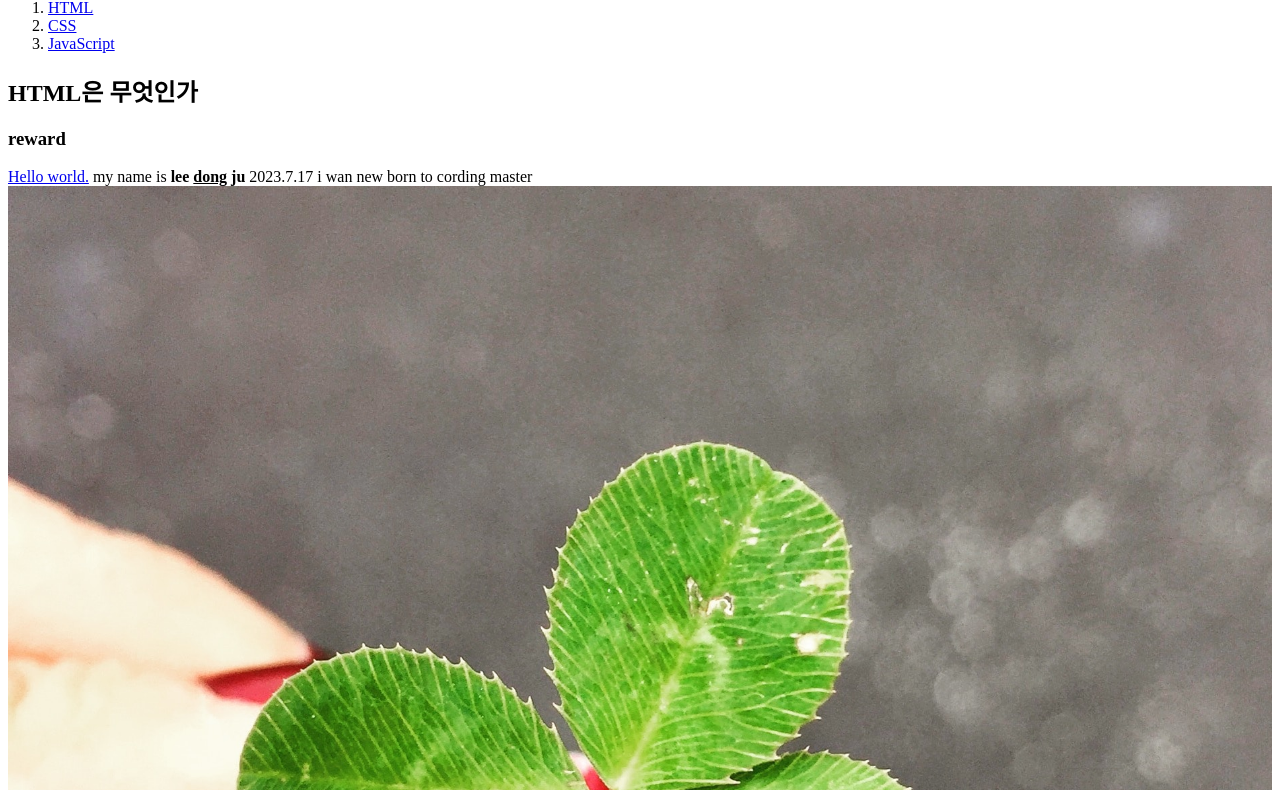
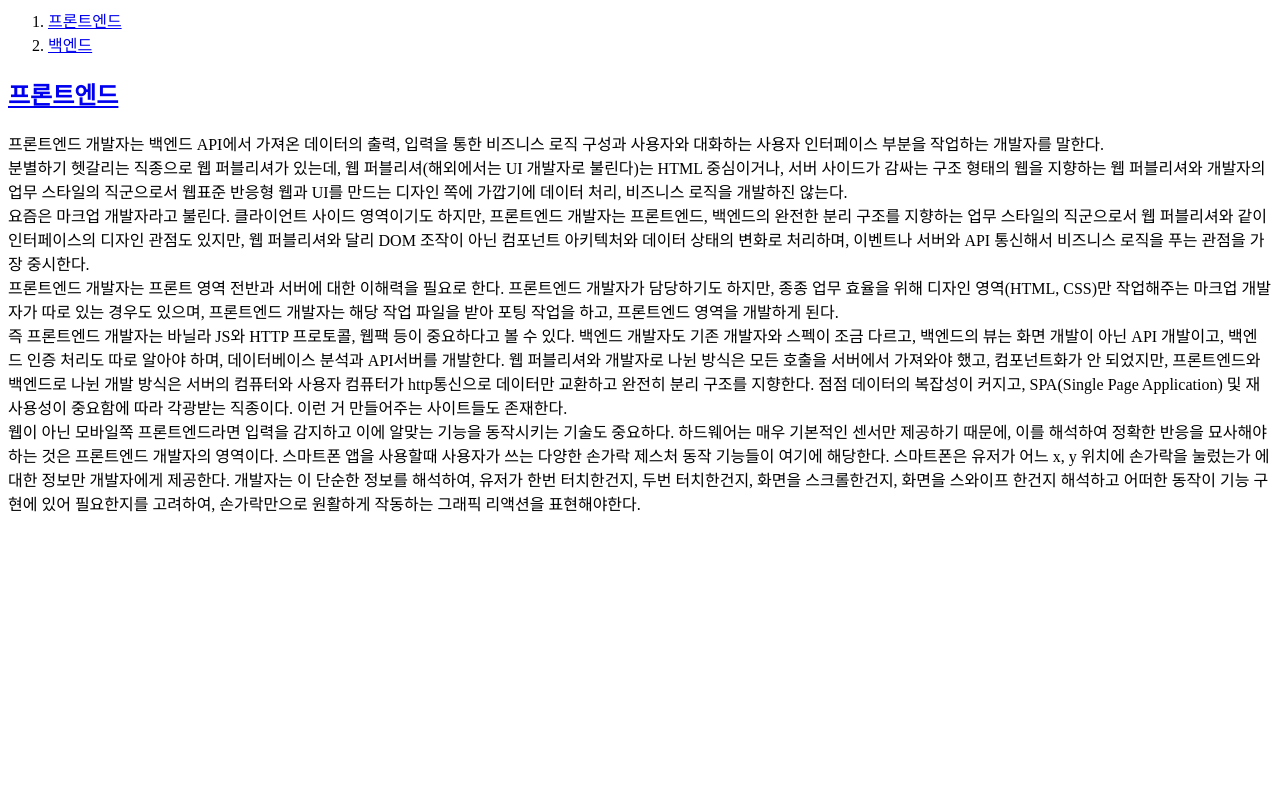
Before and after one commit to Serendipity0729/my-first-web-site, a plain HTML site: page 1.html in a window 1280 px wide. Shown: the part 81-871 px from the top of the page. After the commit the page ends 800 px from the top, so only its background shows below. Drawn offline with Linux system fonts and the light colour scheme.

Commit message:
웹사이트 만들기 복습

```diff
--- a/1.html
+++ b/1.html
@@ -1,24 +1,27 @@
 <!DOCTYPE html>
 <html>
 <head>
-<title>WEB1- html</title>
-<meta charset="utf-8"
-</head>
+<title>개발자는 무슨일을 하는가</title>
+<meta charset="UTF-8">
+ </head>
 
-<body>
-<h1><a href="index.html">WEB</a></h1>
+    <body>
+        <h1><a href="index.html">개발자의 종류</a></h1>
 
-<ol>
-    <li><a href="1.html">HTML</a></li>
-    <li><a href="2.html">CSS</a></li>
-    <li><a href="3.html">JavaScript</a></li>
-</ol>
-<h2>HTML은 무엇인가</h2>
-<h3>reward</h3>
+    <ol>
+        <li><a href="1.html">프론트엔드</a></li>
+        <li><a href="2.html">백엔드</a></li>
+    </ol>
+    <h2><a href="https://open-pro.dict.naver.com/_ivp/#/pfentry/f6b1c48674c44eecb491e14fbeb8ed90/9666e9f2e8e646d88970466698e9a116" target="_blank" title="사전적의미" 무엇인가>프론트엔드</a></h2>
+    <p>프론트엔드 개발자는 백엔드 API에서 가져온 데이터의 출력, 입력을 통한 비즈니스 로직 구성과 사용자와 대화하는 사용자 인터페이스 부분을 작업하는 개발자를 말한다.<br>
 
-<a href="https://www.naver.com" target="_blank" title="naver">Hello world.</a>
-my name is <strong>lee <u>dong</u> ju</strong> 2023.7.17 i wan new born to cording master
+분별하기 헷갈리는 직종으로 웹 퍼블리셔가 있는데, 웹 퍼블리셔(해외에서는 UI 개발자로 불린다)는 HTML 중심이거나, 서버 사이드가 감싸는 구조 형태의 웹을 지향하는 웹 퍼블리셔와 개발자의 업무 스타일의 직군으로서 웹표준 반응형 웹과 UI를 만드는 디자인 쪽에 가깝기에 데이터 처리, 비즈니스 로직을 개발하진 않는다. <br>요즘은 마크업 개발자라고 불린다. 클라이언트 사이드 영역이기도 하지만, 프론트엔드 개발자는 프론트엔드, 백엔드의 완전한 분리 구조를 지향하는 업무 스타일의 직군으로서 웹 퍼블리셔와 같이 인터페이스의 디자인 관점도 있지만, 웹 퍼블리셔와 달리 DOM 조작이 아닌 컴포넌트 아키텍처와 데이터 상태의 변화로 처리하며, 이벤트나 서버와 API 통신해서 비즈니스 로직을 푸는 관점을 가장 중시한다.
 
-<img src="amy-reed-49ZXvCLerUo-unsplash.jpg" width="100%">
+<br>프론트엔드 개발자는 프론트 영역 전반과 서버에 대한 이해력을 필요로 한다. 프론트엔드 개발자가 담당하기도 하지만, 종종 업무 효율을 위해 디자인 영역(HTML, CSS)만 작업해주는 마크업 개발자가 따로 있는 경우도 있으며, 프론트엔드 개발자는 해당 작업 파일을 받아 포팅 작업을 하고, 프론트엔드 영역을 개발하게 된다. <br>즉 프론트엔드 개발자는 바닐라 JS와 HTTP 프로토콜, 웹팩 등이 중요하다고 볼 수 있다.
+
+백엔드 개발자도 기존 개발자와 스펙이 조금 다르고, 백엔드의 뷰는 화면 개발이 아닌 API 개발이고, 백엔드 인증 처리도 따로 알아야 하며, 데이터베이스 분석과 API서버를 개발한다. 웹 퍼블리셔와 개발자로 나뉜 방식은 모든 호출을 서버에서 가져와야 했고, 컴포넌트화가 안 되었지만, 프론트엔드와 백엔드로 나뉜 개발 방식은 서버의 컴퓨터와 사용자 컴퓨터가 http통신으로 데이터만 교환하고 완전히 분리 구조를 지향한다. 점점 데이터의 복잡성이 커지고, SPA(Single Page Application) 및 재사용성이 중요함에 따라 각광받는 직종이다. 이런 거 만들어주는 사이트들도 존재한다.<br>
+
+웹이 아닌 모바일쪽 프론트엔드라면 입력을 감지하고 이에 알맞는 기능을 동작시키는 기술도 중요하다. 하드웨어는 매우 기본적인 센서만 제공하기 때문에, 이를 해석하여 정확한 반응을 묘사해야하는 것은 프론트엔드 개발자의 영역이다. 스마트폰 앱을 사용할때 사용자가 쓰는 다양한 손가락 제스처 동작 기능들이 여기에 해당한다. 스마트폰은 유저가 어느 x, y 위치에 손가락을 눌렀는가 에 대한 정보만 개발자에게 제공한다. 개발자는 이 단순한 정보를 해석하여, 유저가 한번 터치한건지, 두번 터치한건지, 화면을 스크롤한건지, 화면을 스와이프 한건지 해석하고 어떠한 동작이 기능 구현에 있어 필요한지를 고려하여, 손가락만으로 원활하게 작동하는 그래픽 리액션을 표현해야한다.
+</p>
 </body>
 </html>
```
Also changed, not shown: 2.html (+16 -15 lines), index.html (+11 -17 lines).
